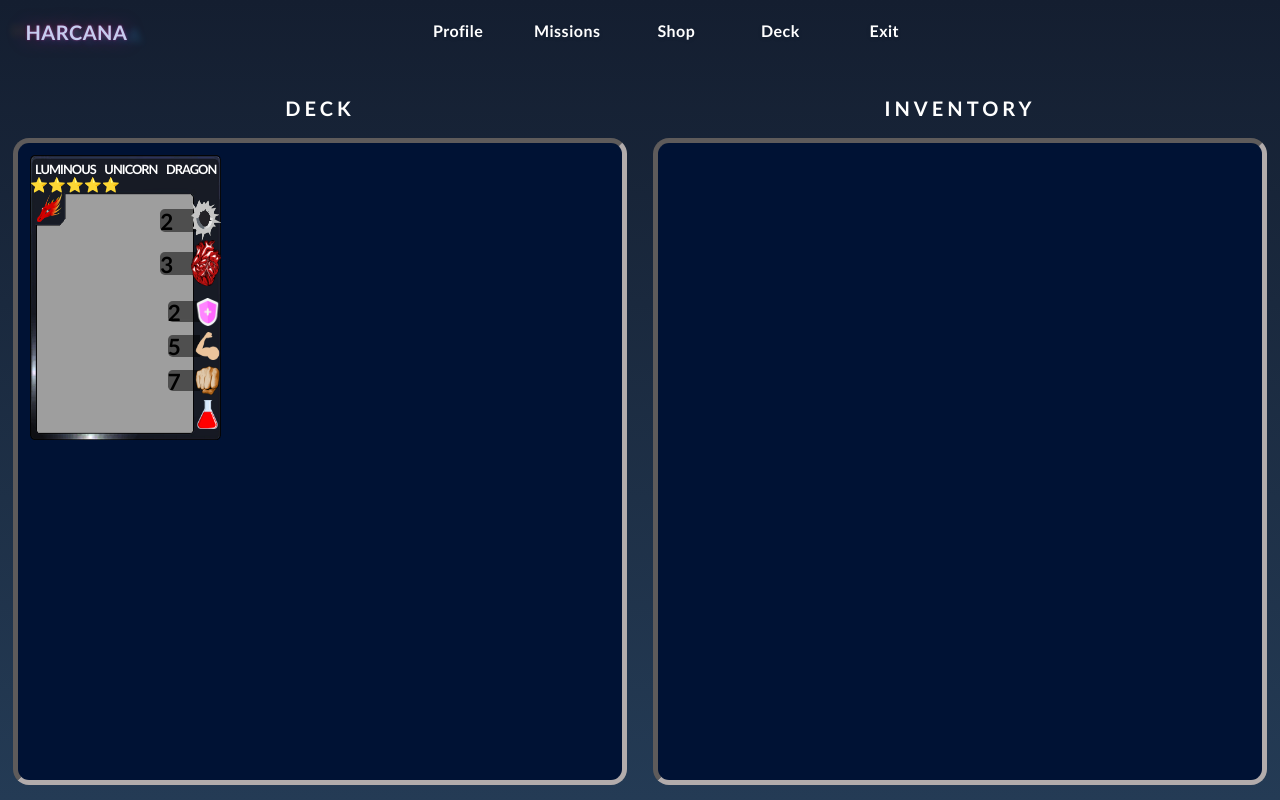
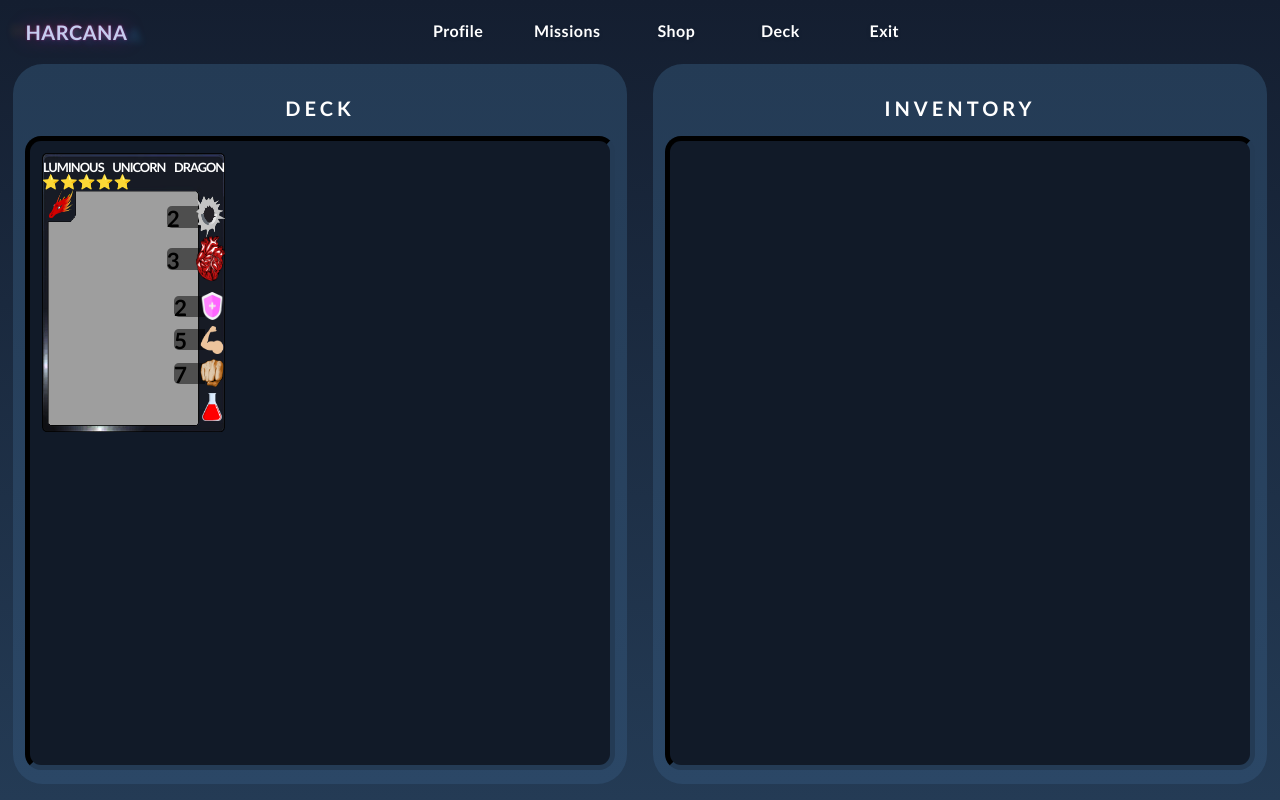
Before and after one commit to WadsonPontes/HarcanaPrototype, a PHP site: page /deck.html in a window 1280 px wide. Run offline with PHP 8.4, Linux system fonts and the light colour scheme; grey boxes are pictures that could not be loaded.

Commit message:
Tela Deck melhorada

```diff
--- a/css/deck.style.css
+++ b/css/deck.style.css
@@ -165,13 +165,17 @@ h2 {
 
 .content {
   position: fixed;
-  height: calc(100vh - 64px);
+  height: calc(98vh - 64px);
   top: 64px;
-  width: 50vw;
+  width: 48vw;
+  margin: 0 1vw;
+  border-radius: 30px;
+  /* background-color: #fff; */
+  background: linear-gradient(#243b55, #2B4766);
 }
 
 .back {
-  background-color: #001234;
+  background-color: #111A28;
   position: absolute;
   top: 10%;
   left: 0;
@@ -180,8 +184,8 @@ h2 {
   height: 88%;
   width: 96%;
   border-radius: 1rem;
-  border: 5px inset #b2acac;
-  overflow-y: scroll;
+  border: 5px inset #243b55;
+  /* overflow-y: scroll; */
 }
 
 #deck {
```
